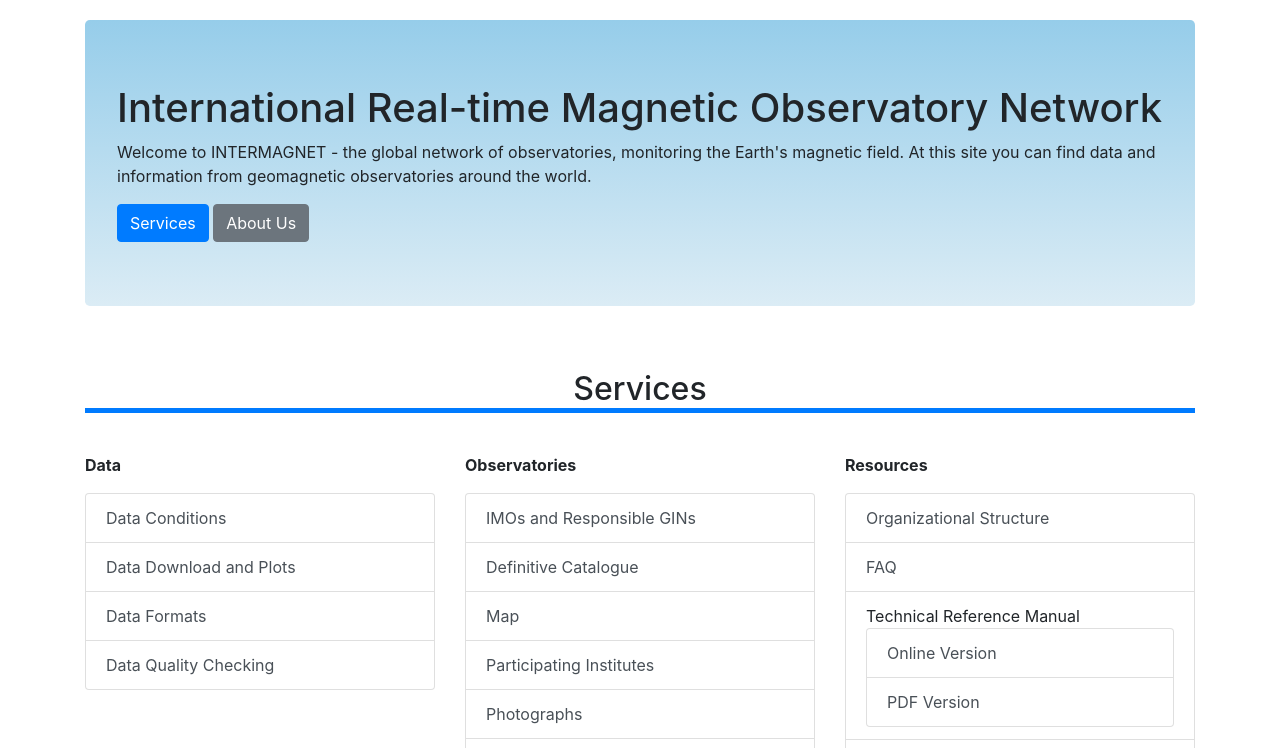
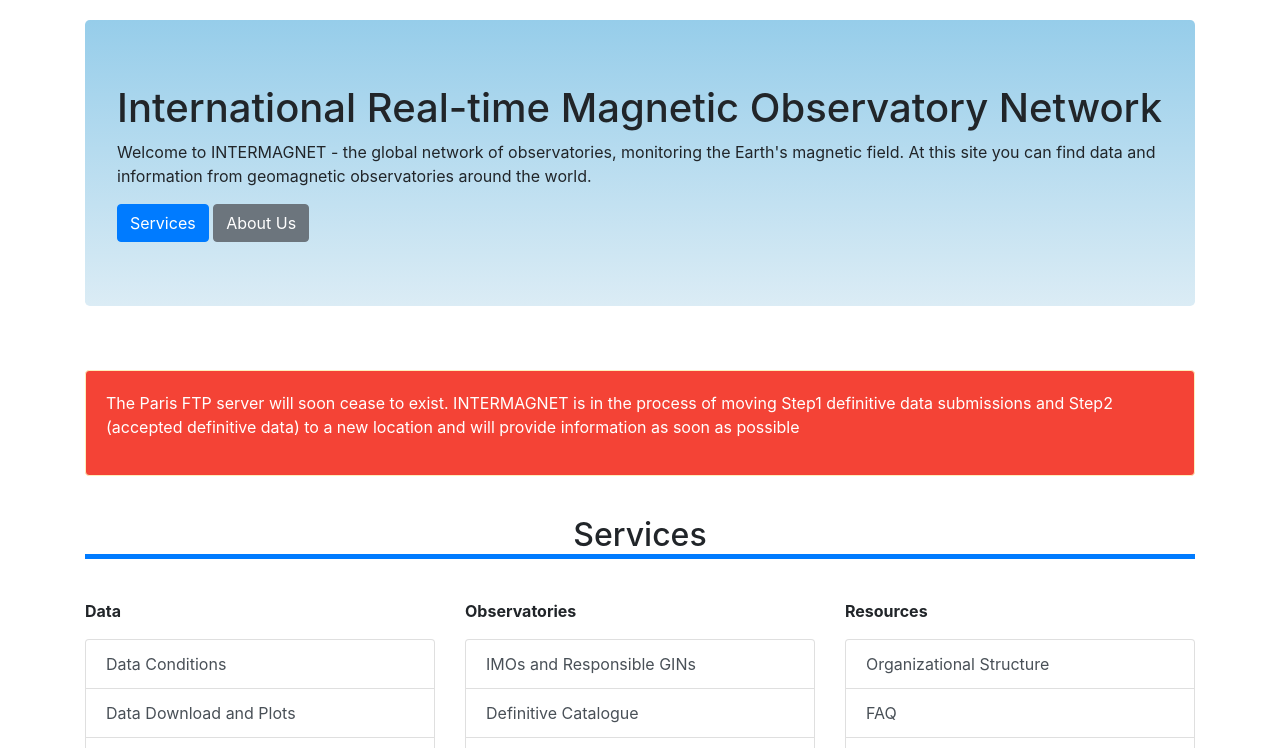
Before and after one commit to INTERMAGNET/intermagnet.github.io, a Jekyll site: the page built from index.html, in a window 1280 px wide and 900 px high, cut to the strip 152-900 px from the top of the window. Built offline with Jekyll 4.4.1, drawn with Linux system fonts in a browser that asks for light colours.

Commit message:
Add alert for Paris ftp
Add alert for Paris ftp into index.html

```diff
--- a/index.html
+++ b/index.html
@@ -11,6 +11,11 @@ layout: index
         <a class="btn btn-primary" href="#services" rel="external" role="button">Services</a>
         <a class="btn btn-secondary" href="#about-us" rel="external" role="button">About Us</a>
     </div>
+
+   <div class="alert alert-warning">
+      <p>The Paris FTP server will soon cease to exist. INTERMAGNET is in the process of moving Step1 definitive data submissions and Step2 (accepted definitive data) to a new location and will provide information as soon as possible</p>
+   </div>
+
 
     <section id="services">
 
```
